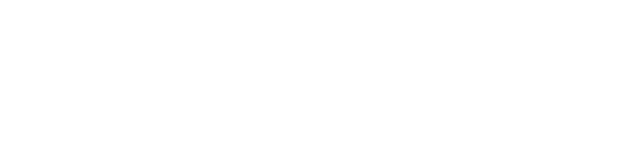
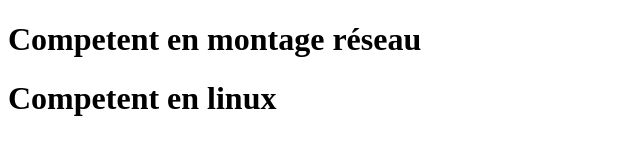
Before and after one commit to Tollojeanpierre/git-mon-cv, a plain HTML site: page index.html in a window 1280 px wide. Shown: the whole page, without its empty margins (0-640 px from the left). Drawn offline with Linux system fonts and the light colour scheme.

Commit message:
mise en place de la section competence

```diff
--- a/index.html
+++ b/index.html
@@ -8,6 +8,8 @@
     <title>Document</title>
 </head>
 <body>
+    <h1>Competent en montage réseau</h1>
+    <h1>Competent en linux</h1>
 
 </body>
 </html>
```
